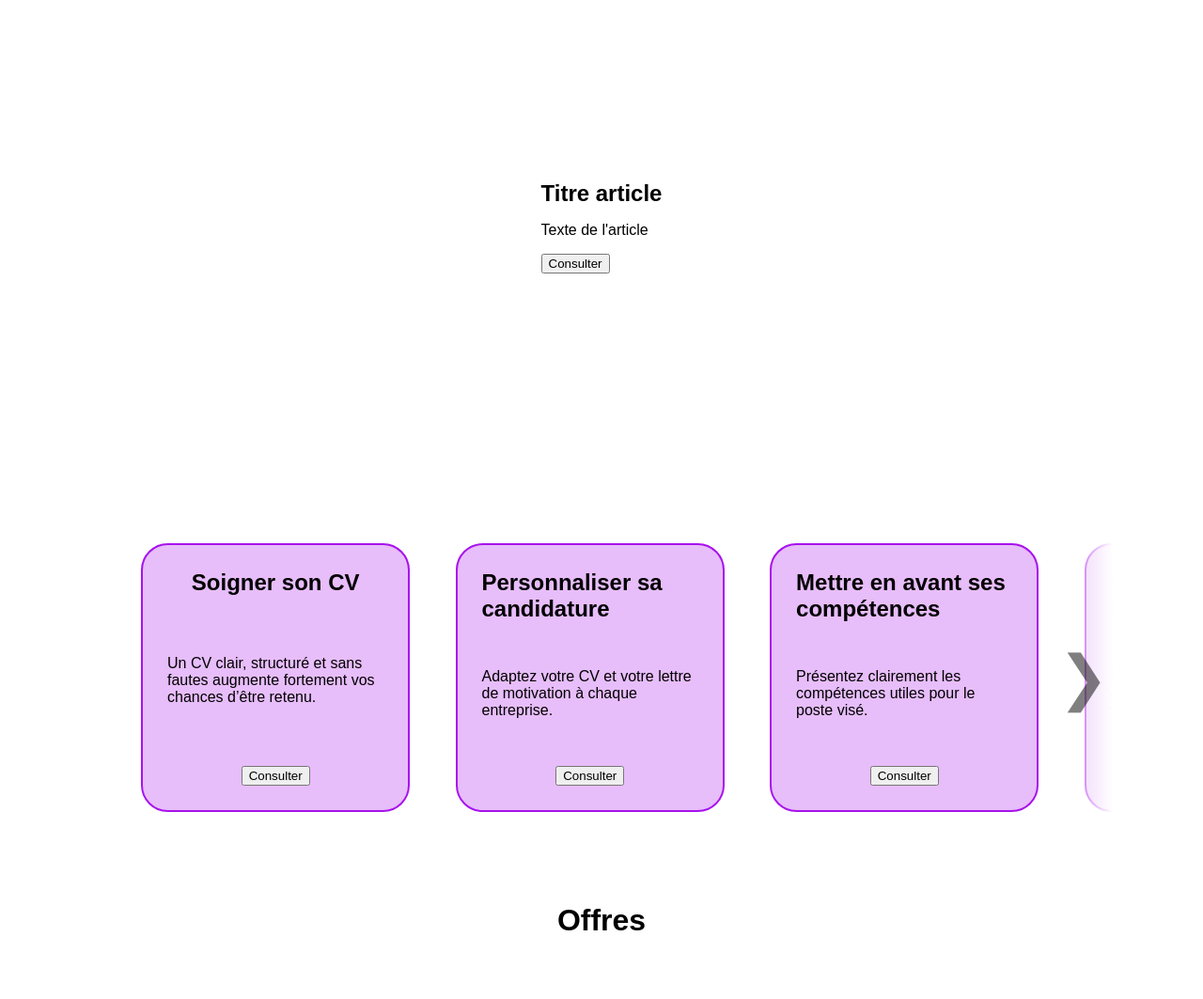
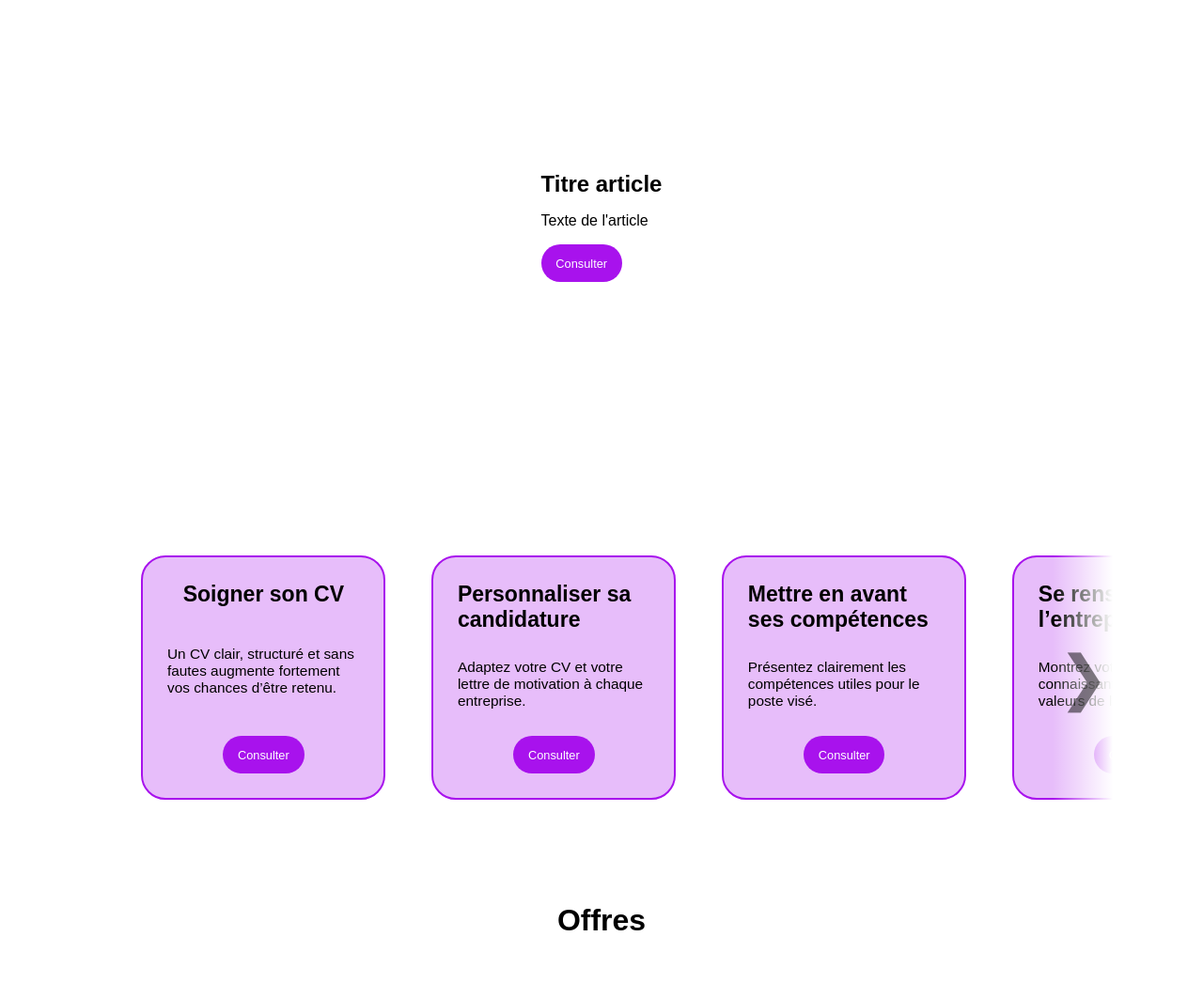
Before and after one commit to YanisBCESI/DEV-WEB, a PHP site: page /templates/index.html in a window 1280 px wide. Shown: the part 863-1926 px from the top of the page at 94% size. Run offline with PHP 8.4, Linux system fonts and the light colour scheme; some web fonts are replaced.

Commit message:
Ajout de style global pour les boutons

```diff
--- a/assets/style.css
+++ b/assets/style.css
@@ -44,6 +44,40 @@ body{
     min-height: 100vh;
     font-family: "Montserrat", sans-serif;
     background-color: white;
+}
+
+.b1{
+    font-family: Montserrat, sans-serif;
+    background-color: var(--Couleur2);
+    padding: 1vw 1.5vw;
+    border: solid transparent 3px;
+    border-radius: 2.5vw;
+    font-size: 2vw;
+    color: white;
+    transition: 0.25s;
+}
+
+.b1:hover{
+    background-color: var(--Couleur3);
+    border: solid black 3px;
+    color: black;
+}
+
+.b2{
+    font-family: Montserrat, sans-serif;
+    background-color: var(--Couleur2);
+    padding: 0.75vw 1vw;
+    border: solid transparent 3px;
+    border-radius: 2.5vw;
+    font-size: 1vw;
+    color: white;
+    transition: 0.25s;
+}
+
+.b2:hover{
+    background-color: var(--Couleur3);
+    border: solid black 3px;
+    color: black;
 }
 
 header{
--- a/assets/style_index.css
+++ b/assets/style_index.css
@@ -66,25 +66,6 @@
     font-size: 4vw;
 }
 
-.b1{
-    font-family: Montserrat, sans-serif;
-    background-color: var(--Couleur2);
-    padding: 1vw 1.5vw;
-    border: solid transparent 3px;
-    border-radius: 2.5vw;
-    font-size: 2vw;
-    color: white;
-    transition: 0.25s;
-}
-
-.b1:hover{
-    background-color: var(--Couleur3);
-    border: solid black 3px;
-    border-radius: 2.5vw;
-    font-size: 2vw;
-    color: black;
-}
-
 .Actualite{
     width: 100%;
     height: 60vh;
@@ -116,8 +97,8 @@
     flex-direction: column;
     align-items: center;
     justify-content: space-between;
-    min-width: 18vw;
-    height: 18vw;
+    min-width: 16vw;
+    height: 16vw;
     padding: 2vw;
     border: solid var(--Couleur2) 0.2vw;
     background-color: var(--Couleur3);
@@ -132,3 +113,11 @@
     align-items: center;
     justify-content: space-evenly;
 }
+
+.Titre_sub_class{
+    font-size: 1.8vw;
+}
+
+.Texte_sub_class{
+    font-size: 1.2vw;
+}
--- a/templates/index.html
+++ b/templates/index.html
@@ -57,51 +57,51 @@
                 <button class="fleche_gauche fleche" id="fleche_gauche1" onclick="scrollListe(-50)">❮</button>
                 <div class="Liste_conseils liste" id="liste1">
                     <div class="Conseil">
-                        <h2>Soigner son CV</h2>
-                        <p>Un CV clair, structuré et sans fautes augmente fortement vos chances d’être retenu.</p>
-                        <button>Consulter</button>
+                        <h2 class="Titre_sub_class">Soigner son CV</h2>
+                        <p class="Texte_sub_class">Un CV clair, structuré et sans fautes augmente fortement vos chances d’être retenu.</p>
+                        <button class="b2">Consulter</button>
                     </div>
 
                     <div class="Conseil">
-                        <h2>Personnaliser sa candidature</h2>
-                        <p>Adaptez votre CV et votre lettre de motivation à chaque entreprise.</p>
-                        <button>Consulter</button>
+                        <h2 class="Titre_sub_class">Personnaliser sa candidature</h2>
+                        <p class="Texte_sub_class">Adaptez votre CV et votre lettre de motivation à chaque entreprise.</p>
+                        <button class="b2">Consulter</button>
                     </div>
 
                     <div class="Conseil">
-                        <h2>Mettre en avant ses compétences</h2>
-                        <p>Présentez clairement les compétences utiles pour le poste visé.</p>
-                        <button>Consulter</button>
+                        <h2 class="Titre_sub_class">Mettre en avant ses compétences</h2>
+                        <p class="Texte_sub_class">Présentez clairement les compétences utiles pour le poste visé.</p>
+                        <button class="b2">Consulter</button>
                     </div>
 
                     <div class="Conseil">
-                        <h2>Se renseigner sur l’entreprise</h2>
-                        <p>Montrez votre intérêt en connaissant l’activité et les valeurs de l’entreprise.</p>
-                        <button>Consulter</button>
+                        <h2 class="Titre_sub_class">Se renseigner sur l’entreprise</h2>
+                        <p class="Texte_sub_class">Montrez votre intérêt en connaissant l’activité et les valeurs de l’entreprise.</p>
+                        <button class="b2">Consulter</button>
                     </div>
 
                     <div class="Conseil">
-                        <h2>Préparer l’entretien</h2>
-                        <p>Anticipez les questions fréquentes pour être plus à l’aise le jour J.</p>
-                        <button>Consulter</button>
+                        <h2 class="Titre_sub_class">Préparer l’entretien</h2>
+                        <p class="Texte_sub_class">Anticipez les questions fréquentes pour être plus à l’aise le jour J.</p>
+                        <button class="b2">Consulter</button>
                     </div>
 
                     <div class="Conseil">
-                        <h2>Soigner sa présence en ligne</h2>
-                        <p>Vérifiez que votre image sur internet reste professionnelle.</p>
-                        <button>Consulter</button>
+                        <h2 class="Titre_sub_class">Soigner sa présence en ligne</h2>
+                        <p class="Texte_sub_class">Vérifiez que votre image sur internet reste professionnelle.</p>
+                        <button class="b2">Consulter</button>
                     </div>
 
                     <div class="Conseil">
-                        <h2>Être clair et concis</h2>
-                        <p>Les recruteurs apprécient les candidatures simples et faciles à lire.</p>
-                        <button>Consulter</button>
+                        <h2 class="Titre_sub_class">Être clair et concis</h2>
+                        <p class="Texte_sub_class">Les recruteurs apprécient les candidatures simples et faciles à lire.</p>
+                        <button class="b2">Consulter</button>
                     </div>
 
                     <div class="Conseil">
-                        <h2>Relancer sa candidature</h2>
-                        <p>Une relance polie peut montrer votre motivation.</p>
-                        <button>Consulter</button>
+                        <h2 class="Titre_sub_class">Relancer sa candidature</h2>
+                        <p class="Texte_sub_class">Une relance polie peut montrer votre motivation.</p>
+                        <button class="b2">Consulter</button>
                     </div>
                     <!--système d'ajout de pages d'Articles-->
                 </div>
```
